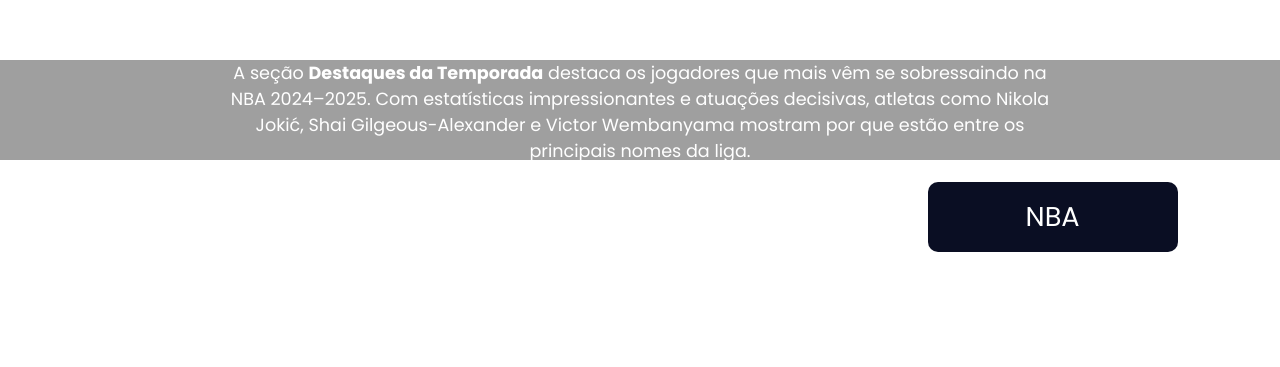
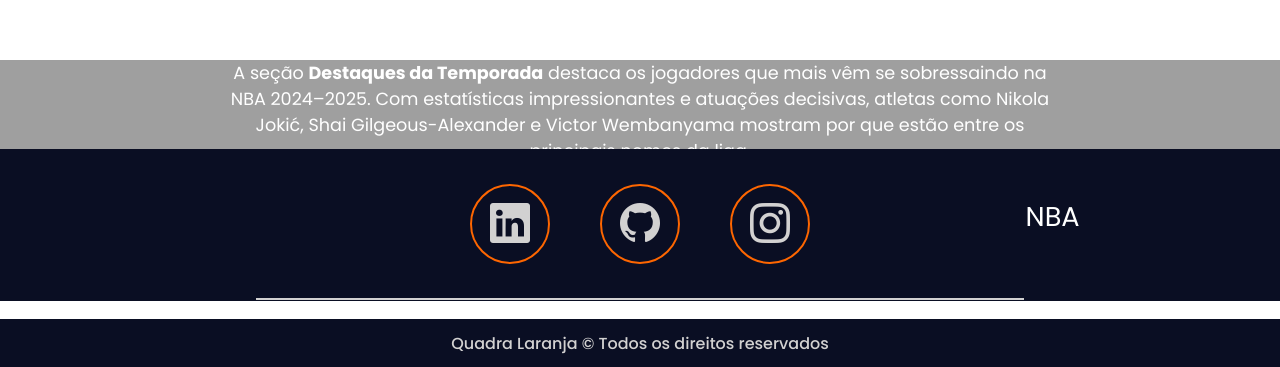
Before and after one commit to CaioSouza021/QuadraLaranja, a React (Vite) app: page / in a window 1280 px wide. Shown: the part 2558-2925 px from the top of the page. Before the commit the page ends 2838 px from the top, so only its background shows below. Built offline with nearby package versions, Linux system fonts and the light colour scheme.

Commit message:
Colocando o footer nas pages, adicionando animação

```diff
--- a/src/Pages/Home/Home.module.scss
+++ b/src/Pages/Home/Home.module.scss
@@ -52,7 +52,7 @@
 
 // ESTILO DA HOME EM GERAL
 .Home {
-  height: 150vh;
+  height: 300vh;
   margin: 9.6rem auto;
 }
 
--- a/src/Pages/Quadras/Quadras.module.scss
+++ b/src/Pages/Quadras/Quadras.module.scss
@@ -1,6 +1,10 @@
 main {
   background-color: #2c2f36;
   height: 100%;
+}
+
+footer {
+  display: block;
 }
 
 .containerQuadra .BoxQuadra {
--- a/src/Pages/Sobre/Sobre.jsx
+++ b/src/Pages/Sobre/Sobre.jsx
@@ -77,6 +77,7 @@
         </div>
       </section>
       {/* inicio das informações */}
+      <div className={S.TamanhoBoxInfoSobre}>
         <section className={S.ContainerEsq}>
           <div className={S.esqInfo}>
             <div className={S.esqText}>
@@ -85,11 +86,11 @@
                 <h3>Historia da NBA</h3>
                 <p>
                   A NBA nasceu em 1946 como BAA (Basketball Association of
-                America) e se fundiu com a ABA em 1976. Desde então, o basquete
-                profissional evoluiu para se tornar um dos esportes mais
-                assistidos do mundo. Com grandes estrelas como Bill Russell,
-                Larry Bird, Magic Johnson e Michael Jordan, a liga cresceu em
-                audiência, espetáculo e influência global.
+                  America) e se fundiu com a ABA em 1976. Desde então, o
+                  basquete profissional evoluiu para se tornar um dos esportes
+                  mais assistidos do mundo. Com grandes estrelas como Bill
+                  Russell, Larry Bird, Magic Johnson e Michael Jordan, a liga
+                  cresceu em audiência, espetáculo e influência global.
                 </p>
               </div>
             </div>
@@ -102,10 +103,10 @@
               <p>
                 O basquete deixou de ser um esporte americano para se tornar
                 verdadeiramente global. Jogadores internacionais como Dirk
-              Nowitzki (Alemanha), Manu Ginóbili (Argentina) e Yao Ming (China)
-              abriram as portas para talentos do mundo todo. Hoje, nomes como
-              Jokic, Doncic e Antetokounmpo dominam a NBA, mostrando que o
-              basquete pertence ao planeta inteiro.
+                Nowitzki (Alemanha), Manu Ginóbili (Argentina) e Yao Ming
+                (China) abriram as portas para talentos do mundo todo. Hoje,
+                nomes como Jokic, Doncic e Antetokounmpo dominam a NBA,
+                mostrando que o basquete pertence ao planeta inteiro.
               </p>
             </div>
             <div>
@@ -124,8 +125,8 @@
                   As rivalidades são o coração da NBA. Nos anos 80, Celtics e
                   Lakers travaram batalhas lendárias. Nos 90, os Pistons fizeram
                   Jordan sofrer antes de dominar. Já nos anos 2010, Warriors e
-                Cavaliers protagonizaram uma das maiores finais modernas. Essas
-                disputas são o que tornam cada temporada tão intensa.
+                  Cavaliers protagonizaram uma das maiores finais modernas.
+                  Essas disputas são o que tornam cada temporada tão intensa.
                 </p>
               </div>
             </div>
@@ -136,12 +137,12 @@
             <div className={S.TextDir}>
               <h3>Lendas que Marcaram Épocas</h3>
               <p>
-              Algumas estrelas vão além das quadras e entram para a eternidade.
-              Michael Jordan redefiniu o marketing e o jogo. LeBron James é um
-              símbolo de consistência e impacto fora das quadras. Kobe Bryant é
-              lembrado por sua mentalidade. Kareem Abdul-Jabbar ainda é o maior
-              pontuador de todos os tempos. E Stephen Curry revolucionou o jogo
-              com os arremessos de 3.
+                Algumas estrelas vão além das quadras e entram para a
+                eternidade. Michael Jordan redefiniu o marketing e o jogo.
+                LeBron James é um símbolo de consistência e impacto fora das
+                quadras. Kobe Bryant é lembrado por sua mentalidade. Kareem
+                Abdul-Jabbar ainda é o maior pontuador de todos os tempos. E
+                Stephen Curry revolucionou o jogo com os arremessos de 3.
               </p>
             </div>
             <div>
@@ -160,13 +161,13 @@
               <div className={S.CaixaTextEsq}>
                 <h3>Recordes que Pareciam Impossíveis</h3>
                 <p>
-                A NBA é palco de feitos que desafiam a lógica. Wilt Chamberlain
-                marcou 100 pontos em um único jogo, um feito ainda não superado.
-                Kareem Abdul-Jabbar manteve por décadas o recorde de mais pontos
-                na carreira, até LeBron ultrapassá-lo. E Stephen Curry mudou a
-                maneira como o basquete é jogado com seus arremessos de longa
-                distância. Esses recordes mostram que, na NBA, o impossível
-                acontece.
+                  A NBA é palco de feitos que desafiam a lógica. Wilt
+                  Chamberlain marcou 100 pontos em um único jogo, um feito ainda
+                  não superado. Kareem Abdul-Jabbar manteve por décadas o
+                  recorde de mais pontos na carreira, até LeBron ultrapassá-lo.
+                  E Stephen Curry mudou a maneira como o basquete é jogado com
+                  seus arremessos de longa distância. Esses recordes mostram
+                  que, na NBA, o impossível acontece.
                 </p>
               </div>
             </div>
@@ -178,10 +179,10 @@
               <h3>Momentos que Definiram a História</h3>
               <p>
                 Alguns momentos são tão intensos que ficam gravados para sempre.
-              Quando Michael Jordan acertou "The Shot" em 1989, ou quando LeBron
-              James fez "o toco" mais famoso da história em 2016, o mundo parou
-              para assistir. Cestas milagrosas, jogos épicos e finais
-              inesquecíveis criaram a lenda da NBA
+                Quando Michael Jordan acertou "The Shot" em 1989, ou quando
+                LeBron James fez "o toco" mais famoso da história em 2016, o
+                mundo parou para assistir. Cestas milagrosas, jogos épicos e
+                finais inesquecíveis criaram a lenda da NBA
               </p>
             </div>
             <div>
@@ -196,13 +197,13 @@
               <div className={S.CaixaTextEsq}>
                 <h3>As Defesas Mais Icônicas</h3>
                 <p>
-                Embora o ataque brilhe, foram as grandes defesas que construíram
-                dinastias. O "Bad Boys" Detroit Pistons intimidou a liga nos
-                anos 80. Nos anos 2000, o San Antonio Spurs e o Boston Celtics
-                mostraram que defesa também vence campeonatos. Jogadores como
-                Dennis Rodman, Dikembe Mutombo e Ben Wallace se tornaram lendas
-                sem precisar marcar muitos pontos — bastava parar os
-                adversários.
+                  Embora o ataque brilhe, foram as grandes defesas que
+                  construíram dinastias. O "Bad Boys" Detroit Pistons intimidou
+                  a liga nos anos 80. Nos anos 2000, o San Antonio Spurs e o
+                  Boston Celtics mostraram que defesa também vence campeonatos.
+                  Jogadores como Dennis Rodman, Dikembe Mutombo e Ben Wallace se
+                  tornaram lendas sem precisar marcar muitos pontos — bastava
+                  parar os adversários.
                 </p>
               </div>
             </div>
@@ -228,6 +229,7 @@
             </div>
           </div>
         </section>
+      </div>
     </main>
   );
 }
--- a/src/Pages/Sobre/Sobre.module.scss
+++ b/src/Pages/Sobre/Sobre.module.scss
@@ -1,6 +1,6 @@
 .TamanhoSobre {
   background-color: #020202;
-  height: 2000px;
+  height: 100%;
   padding-top: 87px;
 }
 
@@ -83,6 +83,11 @@
   margin-top: 10px;
   font-weight: 300;
   font-size: 1.2rem;
+}
+
+.TamanhoBoxInfoSobre {
+  height: 100%;
+  width: 100%;
 }
 
 // INICIO DAS INFO ESQUERDA
--- a/src/components/Footer/Footer.jsx
+++ b/src/components/Footer/Footer.jsx
@@ -5,23 +5,42 @@
   return (
     <>
       <footer>
-        <div className={S.BoxSocial}>
-          <div className={S.BoxIcons}>
-            <i class="bi bi-linkedin"></i>
-          </div>
-          <div className={S.BoxIcons}>
-            <i class="bi bi-github"></i>
-          </div>
-          <div className={S.BoxIcons}>
-            <i class="bi bi-instagram"></i>
-          </div>
+        <div className={S.BoxInterface}>
+          <section className={S.BoxIcons}>
+            {/* LINKEDIN */}
+            <a
+              href="https://www.linkedin.com/in/caio-souza-2bb1592b7?utm_source=share&utm_campaign=share_via&utm_content=profile&utm_medium=ios_app"
+              target="_blank"
+            >
+              <button>
+                <i class="bi bi-linkedin"></i>
+              </button>
+            </a>
+
+            {/* GITHUB */}
+            <a href="https://github.com/CaioSouza021" target="_blank">
+              <button>
+                <i class="bi bi-github"></i>
+              </button>
+            </a>
+
+            {/* INSTAGRAM */}
+            <a
+              href="https://www.instagram.com/eo_caiov/profilecard/?igsh=YTJzanI2bXFzdnNr"
+              target="_blank"
+            >
+              <button>
+                <i class="bi bi-instagram"></i>
+              </button>
+            </a>
+          </section>
         </div>
         <div className={S.LinhaDivisoria}>
           <div className={S.ConteudoLinha}></div>
         </div>
-        <div className={S.BoxDireitos}>
+        <section className={S.BoxDireitos}>
           <p>Quadra Laranja © Todos os direitos reservados</p>
-        </div>
+        </section>
       </footer>
     </>
   );
--- a/src/components/Footer/Footer.module.scss
+++ b/src/components/Footer/Footer.module.scss
@@ -1,20 +1,37 @@
 // rodapé
 footer {
+  height: 19%;
+  width: 100%;
   background-color: #0a0e23;
-  height: 200px;
-  width: 100%;
+  position: absolute;
 }
 
 // Redes Sociais
-footer .BoxSocial {
+footer .BoxInterface {
   height: 150px;
   width: 100%;
   display: flex;
   align-items: center;
   justify-content: center;
+
   gap: 50px;
 }
-footer .BoxSocial .BoxIcons {
+
+footer .BoxIcons button {
+  width: 100%;
+  height: 100%;
+  border-radius: 50%;
+  border: none;
+  background-color: transparent;
+  cursor: pointer;
+  transition: 0.5s;
+}
+
+footer .BoxIcons button:hover {
+  background-color: #fe6600;
+}
+
+footer .BoxIcons a {
   height: 80px;
   width: 80px;
   display: flex;
@@ -22,11 +39,15 @@
   justify-content: center;
   border: solid 2px #fe6600;
   border-radius: 50%;
+  background-color: transparent;
 }
-.BoxSocial .BoxIcons i {
-  color: #f2f2f2;
+.BoxIcons i {
+  background-color: transparent;
+
   font-size: 40px;
-  border-radius: 50%;
+
+  color: #d2d1d1;
+  transition: 0.5s;
 }
 
 // linha branca
@@ -39,10 +60,11 @@
 }
 
 footer .LinhaDivisoria .ConteudoLinha {
-  border: solid 1px #fff;
+  border: solid 1px #d2d1d1;
   width: 60%;
 }
 
+// final do footer
 footer .BoxDireitos {
   height: 40px;
   width: 100%;
@@ -57,7 +79,7 @@
 }
 
 footer .BoxDireitos p {
-  color: #f2f2f2;
+  color: #d2d1d1;
   font-weight: 500;
   font-size: 1rem;
 }
```
Lines whose indentation alone changed are shown as unchanged.
